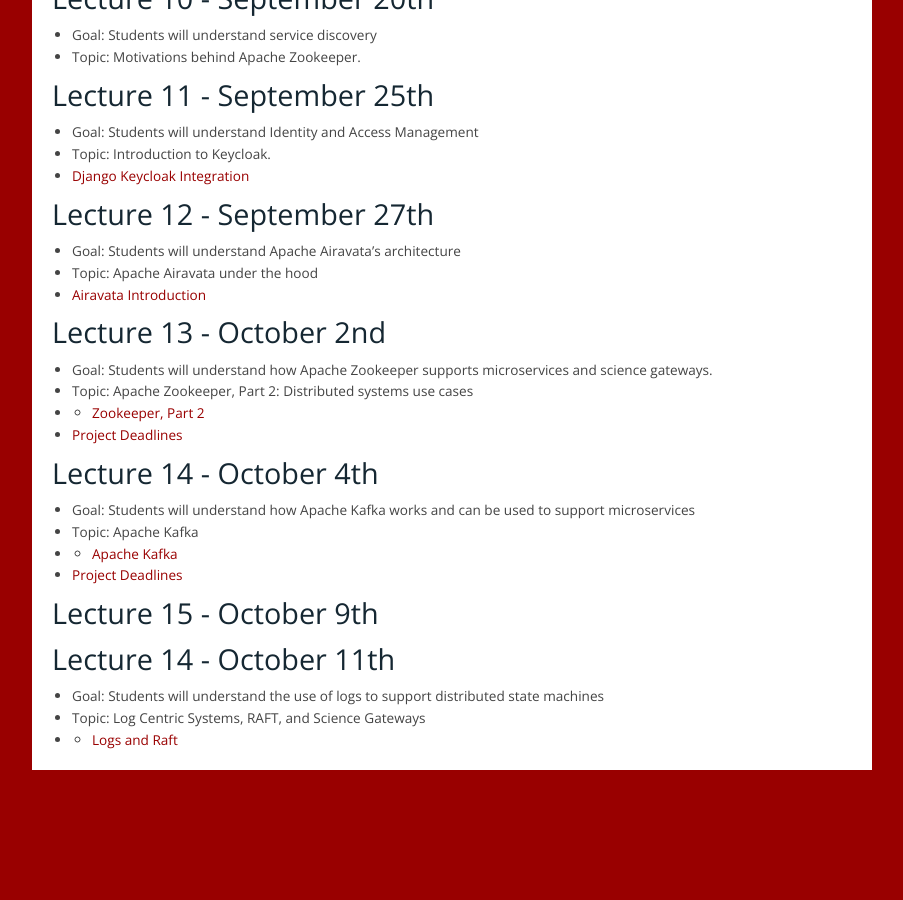
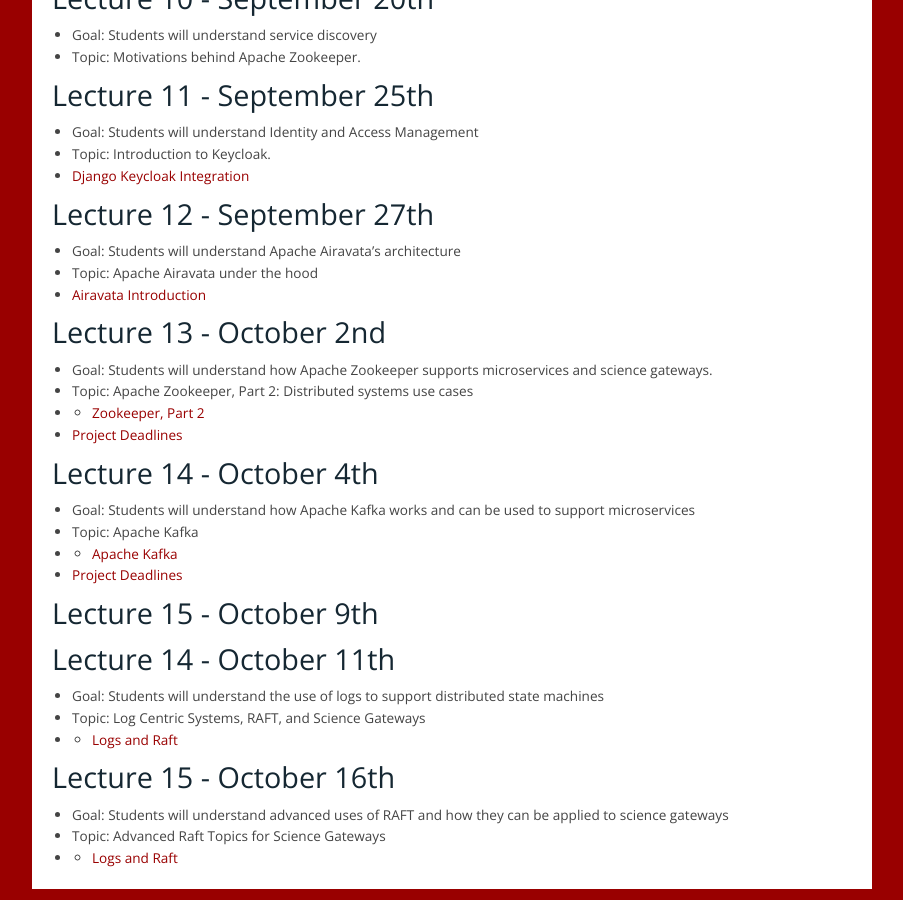
Before and after one commit to airavata-courses/airavata-courses.github.io, a Jekyll site: the page built from lectures.md, in a window 1280 px wide and 900 px high, scrolled down 1418 px. Shown: the whole window, without its empty margins (258-1161 px from the left). Built offline with Jekyll 4.4.1, drawn with Linux system fonts in a browser that asks for light colours; our own code applies the rules of GitHub Pages for plain Markdown files; before the commit the page ends 2199 px from its top, so only the background shows below that.

Commit message:
Slides for lecture on Raft advanced topics

```diff
--- a/lectures.md
+++ b/lectures.md
@@ -95,6 +95,11 @@
 * Goal: Students will understand the use of logs to support distributed state machines
 * Topic: Log Centric Systems, RAFT, and Science Gateways
 * * [Logs and Raft]({{ site.url }}slides/Fall2018-SGACourse-RaftLogsEtc.pptx)
+
+###  Lecture 15 - October 16th
+* Goal: Students will understand advanced uses of RAFT and how they can be applied to science gateways
+* Topic: Advanced Raft Topics for Science Gateways
+* * [Logs and Raft]({{ site.url }}slides/Fall2018-AdvancedRaftTopics.pptx)
 
 
 <!--
```
Also changed, not shown: 1 other file.
